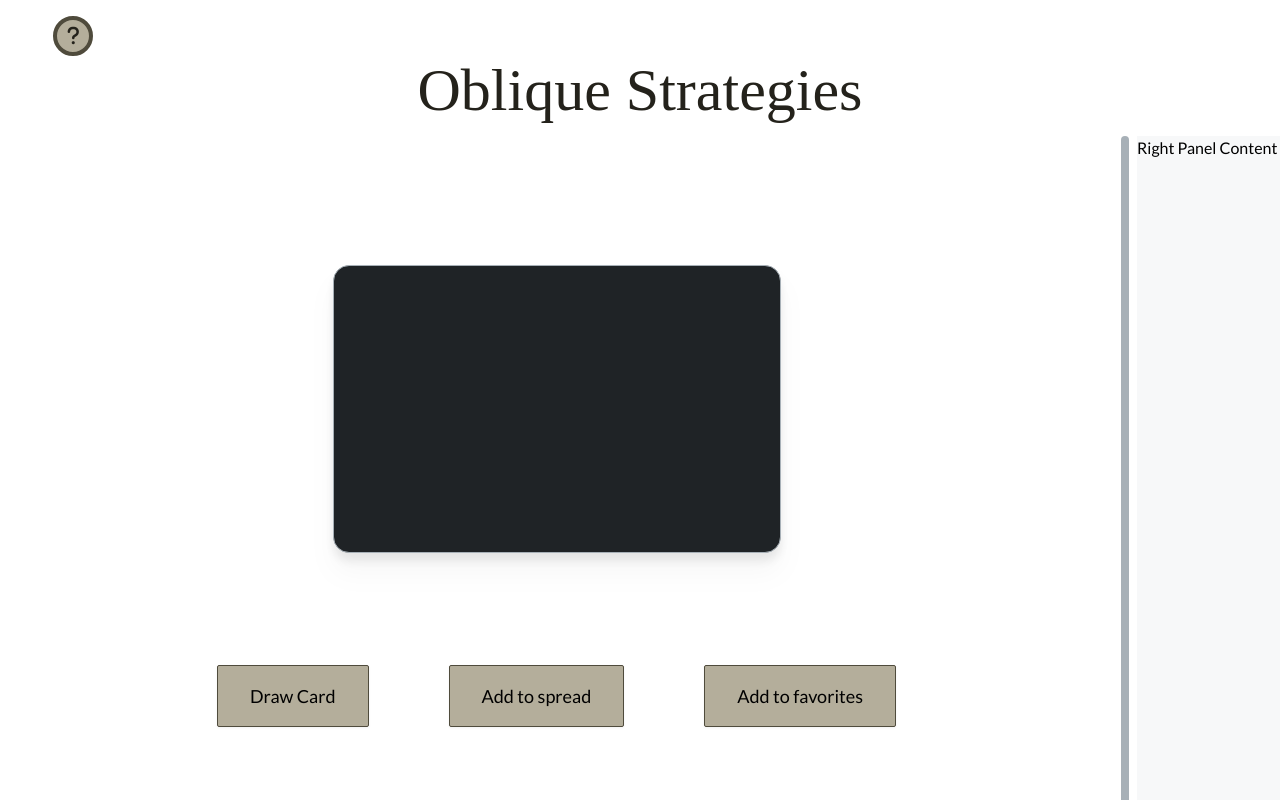
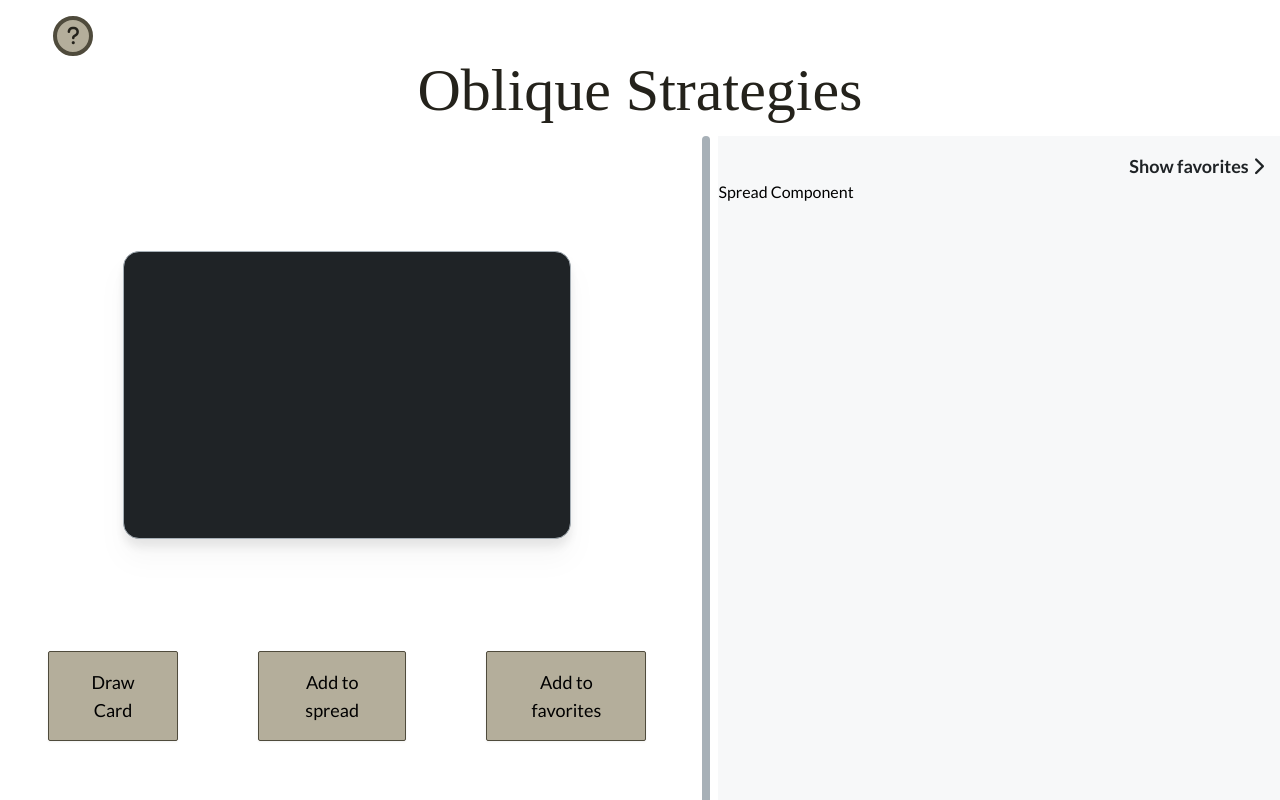
Before and after one commit to harrekki/oblique-strategies, a React (Vite) app: page / in a window 1280 px wide. Shown: the top 800 px of the page. Built offline with nearby package versions, Linux system fonts and the light colour scheme; a web font is replaced by a local one.

Commit message:
add spread, favorites components and toggle functionality

```diff
--- /dev/null
+++ b/src/components/Favorites.jsx
@@ -0,0 +1,9 @@
+export default function Favorites() {
+
+    return (
+        <div>
+            <h1>Favorites Component</h1>
+
+        </div>
+    )
+}
--- a/src/components/SplitView.jsx
+++ b/src/components/SplitView.jsx
@@ -4,8 +4,13 @@
 import RightPanel from "./RightPanel";
 import Card from "./Card";
 import Button from "./Button";
+import Favorites from "./Favorites";
+import Spread from "./Spread";
 
 export default function SplitView({strategy, changeStrategy, displayHelp}) {
+
+    /* ---------- State and functions for resizable frames ---------- */
+
     const [rightWidth, setRightWidth] = useState();
     const [separatorXPosition, setSeparatorXPosition] = useState();
     const [isDragging, setIsDragging] = useState(false);
@@ -55,6 +60,13 @@
         }
       })
 
+    /* ---- State and functions for Favorites and Spread components ---- */
+      const [displayFavorites, setDisplayFavorites] = useState(false);
+
+      const toggleFavorites = () => {
+        setDisplayFavorites(prevState => !prevState);
+      }
+
     return (
         <div className="flex h-full" ref={splitPaneRef}>
 
@@ -88,9 +100,20 @@
             <RightPanel
                 rightWidth={rightWidth}
                 setRightWidth={setRightWidth}
-                className="bg-shark-50"
+                className="bg-shark-50 w-full flex flex-col item-center"
             >
-                <h1>Right Panel Content</h1>
+                <button
+                    className="text-shark-950 font-bold text-lg self-end pt-4 mr-4 hover:text-nomad-700"
+                    onClick={toggleFavorites}
+                >
+                    Show {displayFavorites ? "spread" : "favorites"}
+                    <i className="fa-solid fa-chevron-right ml-1"></i>
+                </button>
+                { displayFavorites
+                    ? <Favorites />
+                    : <Spread />
+                }
+
             </RightPanel>
         </div>
     )
--- /dev/null
+++ b/src/components/Spread.jsx
@@ -0,0 +1,9 @@
+export default function Spread() {
+
+    return (
+        <div>
+            <h1>Spread Component</h1>
+
+        </div>
+    )
+}
```
